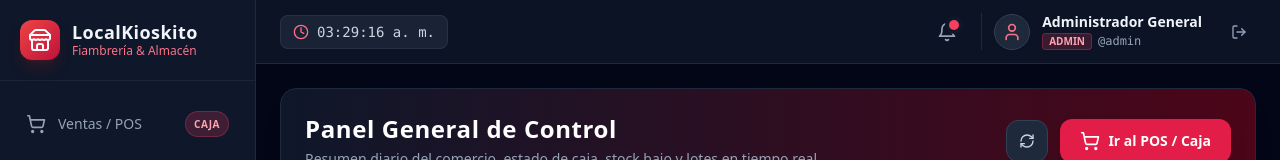
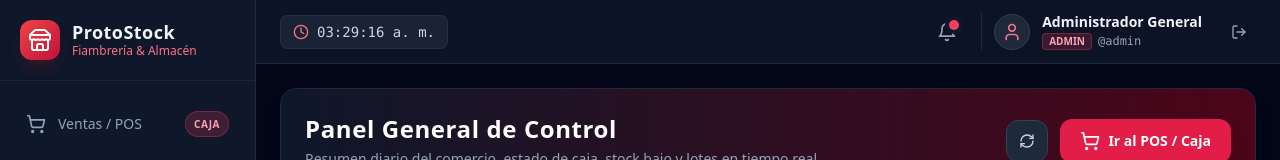
Before and after one commit to CordobaIsmael/ProtoStock, a Next.js app: page / in a window 1280 px wide. Shown: the top 160 px of the page. Built offline with nearby package versions, Linux system fonts and the light colour scheme; no server answers; the database is empty.

Commit message:
Update brand name to ProtoStock

```diff
--- a/package.json
+++ b/package.json
@@ -1,5 +1,5 @@
 {
-  "name": "localkioskito",
+  "name": "protostock",
   "version": "0.1.0",
   "private": true,
   "scripts": {
--- a/src/components/layout/Sidebar.tsx
+++ b/src/components/layout/Sidebar.tsx
@@ -67,7 +67,7 @@ export default function Sidebar() {
           </div>
           <div>
             <h1 className="font-bold text-slate-100 text-lg tracking-wide leading-tight">
-              LocalKioskito
+              ProtoStock
             </h1>
             <p className="text-xs text-rose-400 font-medium">Fiambrería & Almacén</p>
           </div>
```
